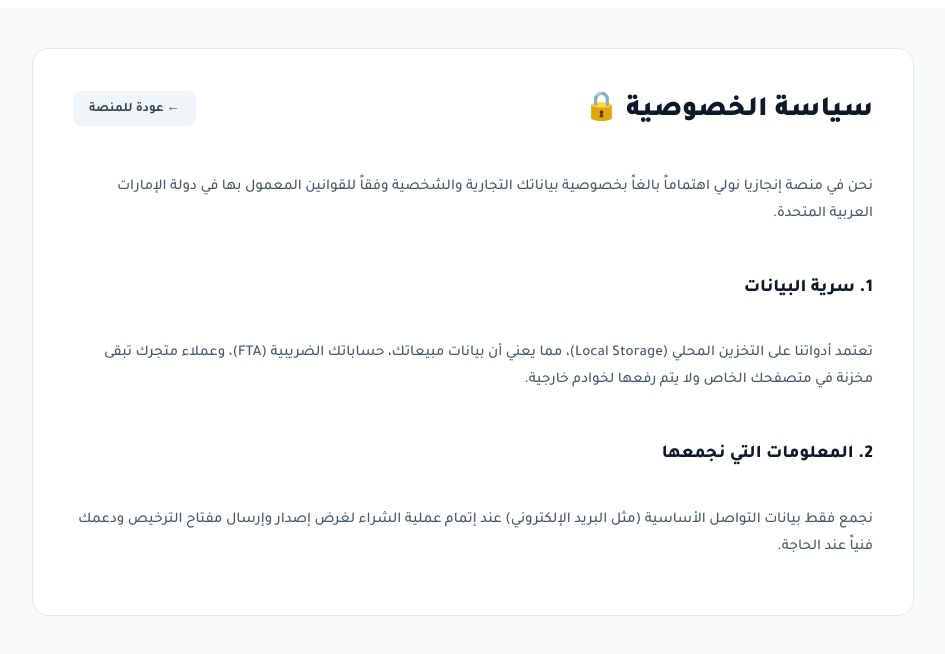
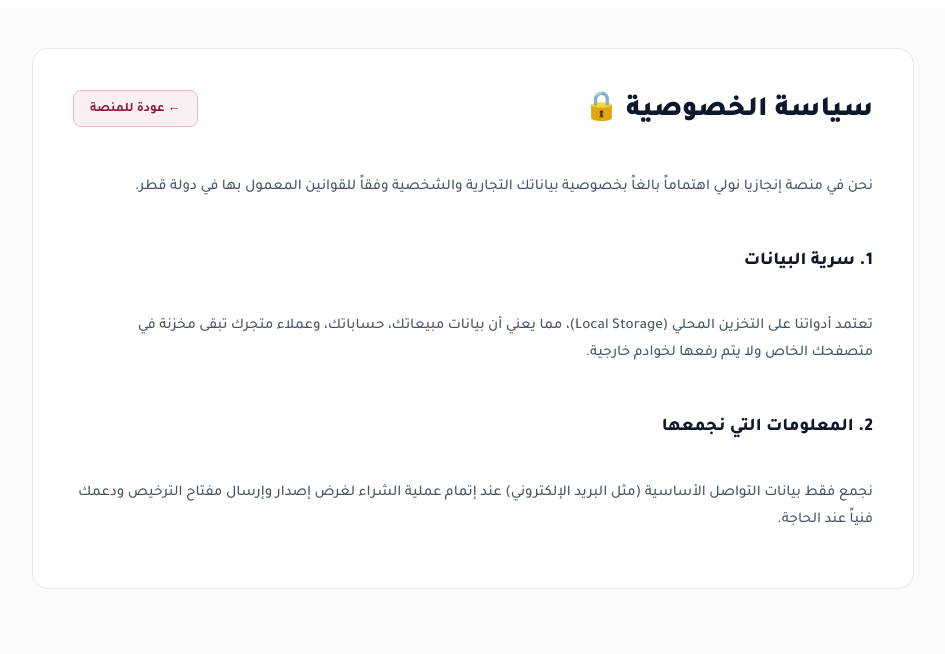
Before and after one commit to engaziasa-lang/engazia-app, a Next.js app: page /qa/legal/privacy in a window 1280 px wide. Shown: the top 654 px of the page, without its empty margins (167-1112 px from the left). Built offline with nearby package versions, Linux system fonts and the light colour scheme.

Commit message:
Update page.tsx

```diff
--- a/app/qa/legal/privacy/page.tsx
+++ b/app/qa/legal/privacy/page.tsx
@@ -3,7 +3,7 @@
 import React, { useState, useEffect } from 'react';
 import Link from 'next/link';
 
-export default function PrivacyPageAE() {
+export default function PrivacyPageQA() {
   const [lang, setLang] = useState<'ar' | 'en'>('ar');
 
   useEffect(() => {
@@ -12,7 +12,7 @@ export default function PrivacyPageAE() {
       if (savedLang) {
         setLang(savedLang);
       }
-      document.title = savedLang === 'en' ? 'Enjazya | Privacy Policy (UAE)' : 'إنجازيا | سياسة الخصوصية (الإمارات)';
+      document.title = savedLang === 'en' ? 'Enjazya | Privacy Policy (Qatar)' : 'إنجازيا | سياسة الخصوصية (قطر)';
     }
   }, []);
 
@@ -20,18 +20,18 @@ export default function PrivacyPageAE() {
     ar: {
       title: 'سياسة الخصوصية 🔒',
       back: '← عودة للمنصة',
-      intro: 'نحن في منصة إنجازيا نولي اهتماماً بالغاً بخصوصية بياناتك التجارية والشخصية وفقاً للقوانين المعمول بها في دولة الإمارات العربية المتحدة.',
+      intro: 'نحن في منصة إنجازيا نولي اهتماماً بالغاً بخصوصية بياناتك التجارية والشخصية وفقاً للقوانين المعمول بها في دولة قطر.',
       sec1Title: '1. سرية البيانات',
-      sec1Desc: 'تعتمد أدواتنا على التخزين المحلي (Local Storage)، مما يعني أن بيانات مبيعاتك، حساباتك الضريبية (FTA)، وعملاء متجرك تبقى مخزنة في متصفحك الخاص ولا يتم رفعها لخوادم خارجية.',
+      sec1Desc: 'تعتمد أدواتنا على التخزين المحلي (Local Storage)، مما يعني أن بيانات مبيعاتك، حساباتك، وعملاء متجرك تبقى مخزنة في متصفحك الخاص ولا يتم رفعها لخوادم خارجية.',
       sec2Title: '2. المعلومات التي نجمعها',
       sec2Desc: 'نجمع فقط بيانات التواصل الأساسية (مثل البريد الإلكتروني) عند إتمام عملية الشراء لغرض إصدار وإرسال مفتاح الترخيص ودعمك فنياً عند الحاجة.'
     },
     en: {
       title: 'Privacy Policy 🔒',
       back: '→ Back to Hub',
-      intro: 'At Enjazya, we place great importance on the privacy of your business and personal data in accordance with the laws applicable in the United Arab Emirates.',
+      intro: 'At Enjazya, we place great importance on the privacy of your business and personal data in accordance with the laws applicable in the State of Qatar.',
       sec1Title: '1. Data Confidentiality',
-      sec1Desc: 'Our tools rely on Local Storage, meaning your sales data, tax accounts (FTA), and store customers remain stored in your private browser and are never uploaded to external servers.',
+      sec1Desc: 'Our tools rely on Local Storage, meaning your sales data, accounts, and store customers remain stored in your private browser and are never uploaded to external servers.',
       sec2Title: '2. Information We Collect',
       sec2Desc: 'We only collect basic contact information (such as email) upon completing a purchase for the purpose of issuing and sending the license key and providing technical support when needed.'
     }
@@ -46,7 +46,7 @@ export default function PrivacyPageAE() {
       <div style={{ maxWidth: '800px', margin: '0 auto', background: '#fff', padding: '40px', borderRadius: '16px', border: '1px solid #e2e8f0', textAlign: lang === 'ar' ? 'right' : 'left' }}>
         <div style={{ display: 'flex', justifyContent: 'space-between', alignItems: 'center', marginBottom: '30px', flexWrap: 'wrap', gap: '15px', flexDirection: lang === 'ar' ? 'row' : 'row-reverse' }}>
           <h1 style={{ fontSize: '28px', fontWeight: 900, color: '#0f172a', margin: 0 }}>{text.title}</h1>
-          <Link href="/hub/ae" style={{ background: '#f1f5f9', color: '#334155', padding: '8px 16px', borderRadius: '8px', textDecoration: 'none', fontWeight: 700, fontSize: '13px' }}>
+          <Link href="/hub/qa" style={{ background: '#FAF0F2', color: '#8A1538', border: '1px solid #EBB8C6', padding: '8px 16px', borderRadius: '8px', textDecoration: 'none', fontWeight: 700, fontSize: '13px' }}>
             {text.back}
           </Link>
         </div>
```
